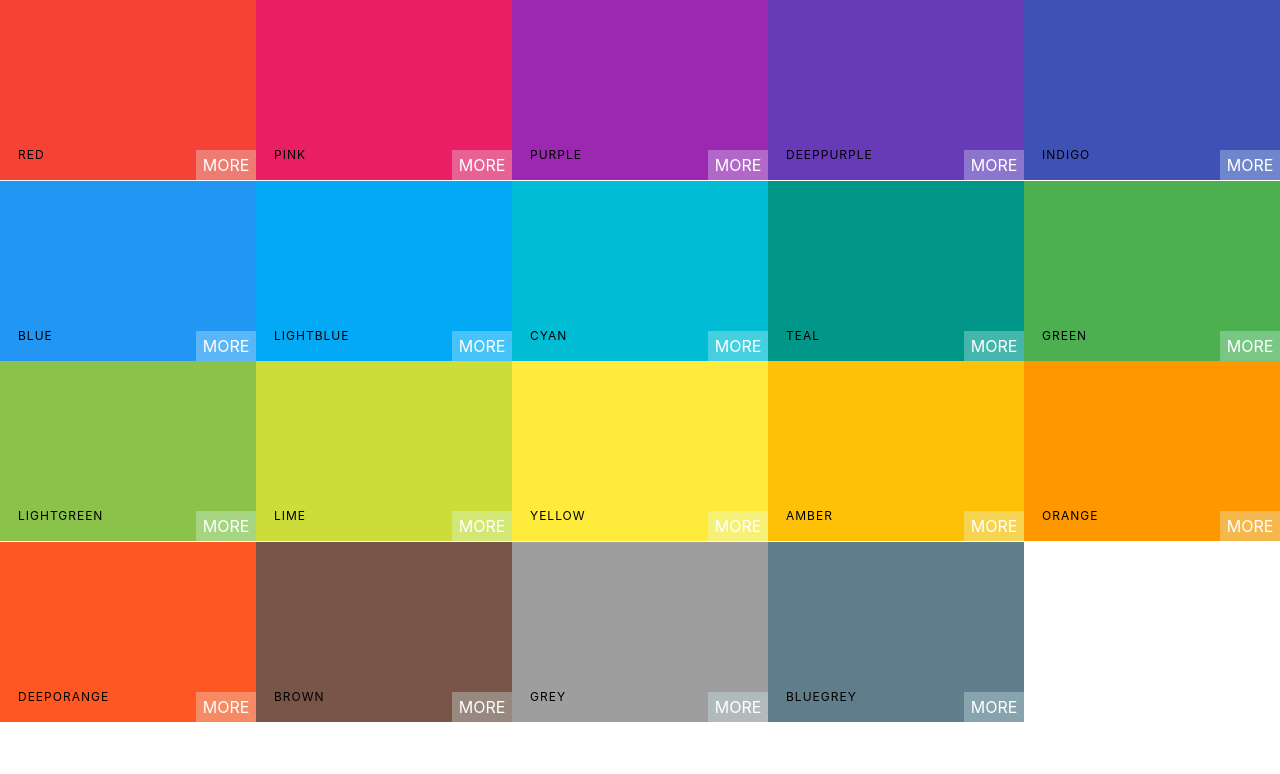
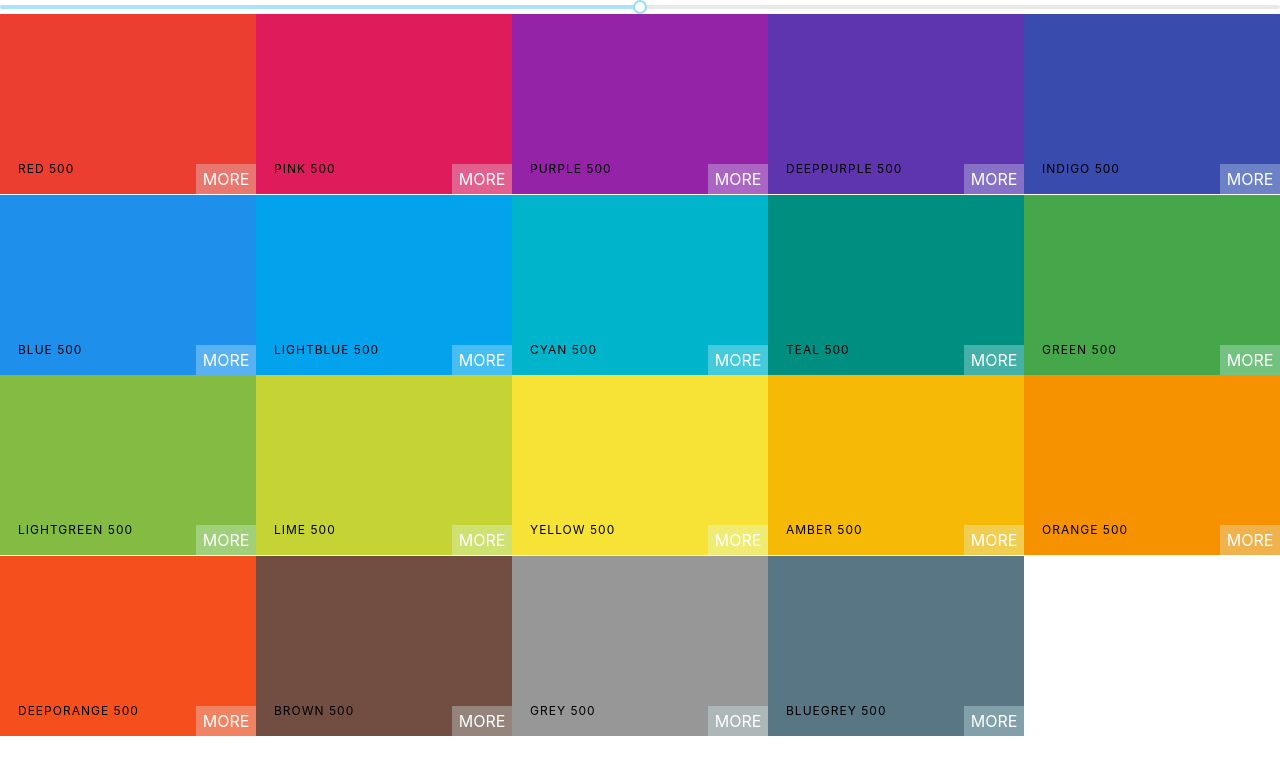
Before and after one commit to vishnuk7/Hue, a React (Create React App) app: page / in a window 1280 px wide. Shown: the top 774 px of the page. Built offline with nearby package versions, Linux system fonts and the light colour scheme.

Commit message:
add slider 🤚

```diff
--- a/package.json
+++ b/package.json
@@ -7,6 +7,7 @@
     "@testing-library/react": "^11.1.0",
     "@testing-library/user-event": "^12.1.10",
     "chroma-js": "^2.1.0",
+    "rc-slider": "^9.6.1",
     "react": "^17.0.1",
     "react-copy-to-clipboard": "^5.0.2",
     "react-dom": "^17.0.1",
--- a/src/App.js
+++ b/src/App.js
@@ -4,11 +4,9 @@ import seedColors from './seedColors';
 import generatePalette from './colorHelpers';
 
 function App() {
-	console.log(generatePalette(seedColors[0]));
-
 	return (
 		<div className='App'>
-			<Palette {...seedColors[0]} />
+			<Palette palette={generatePalette(seedColors[0])} />
 		</div>
 	);
 }
--- a/src/Palette.js
+++ b/src/Palette.js
@@ -1,14 +1,35 @@
 import React, { Component } from 'react';
+import Slider from 'rc-slider';
+
 import ColorBox from './ColorBox';
 
+import 'rc-slider/assets/index.css';
 import './Palette.css';
 
 export default class Palette extends Component {
+	constructor(props) {
+		super(props);
+		this.changeLevel = this.changeLevel.bind(this);
+
+		this.state = { level: 500 };
+	}
+
+	changeLevel(level) {
+		console.log(level);
+		this.setState({
+			level,
+		});
+	}
+
 	render() {
-		const colorBoxes = this.props.colors.map((color) => <ColorBox background={color.color} name={color.name} />);
+		const { level } = this.state;
+		const { colors } = this.props.palette;
+
+		const colorBoxes = colors[level].map((color) => <ColorBox background={color.hex} name={color.name} />);
 
 		return (
 			<div className='Palette'>
+				<Slider defaultValue={level} min={100} max={900} step={100} onAfterChange={this.changeLevel} />
 				<div className='Palette-colors'>{colorBoxes}</div>
 			</div>
 		);
--- a/src/colorHelpers.js
+++ b/src/colorHelpers.js
@@ -29,7 +29,7 @@ const generatePalette = (staterPalette) => {
 		}
 	}
 
-	return generatePalette;
+	return newPalette;
 };
 
 const getRange = (hexColor) => {
```
Also changed, not shown: 1 other file (tests, documents, lock files or other folders).
